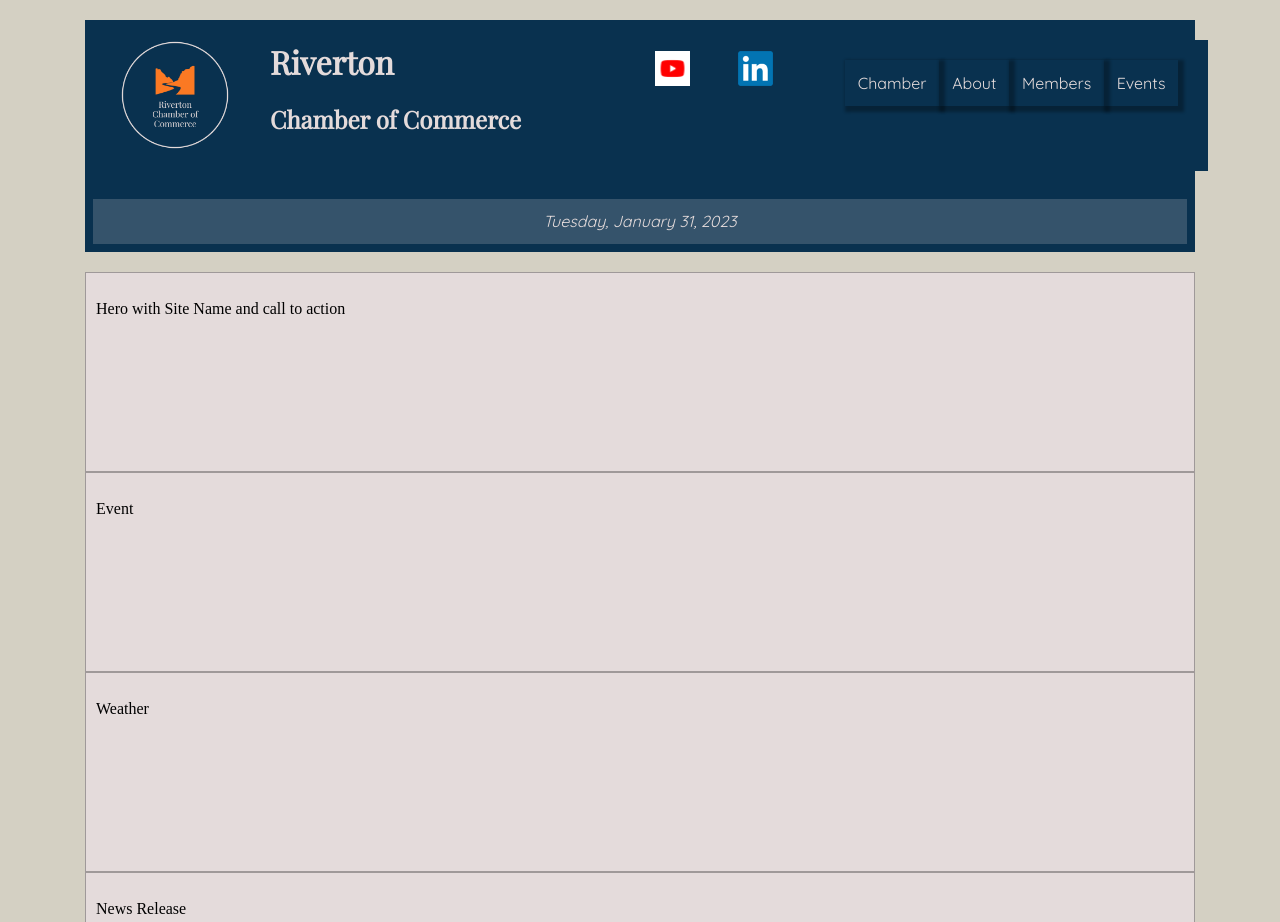
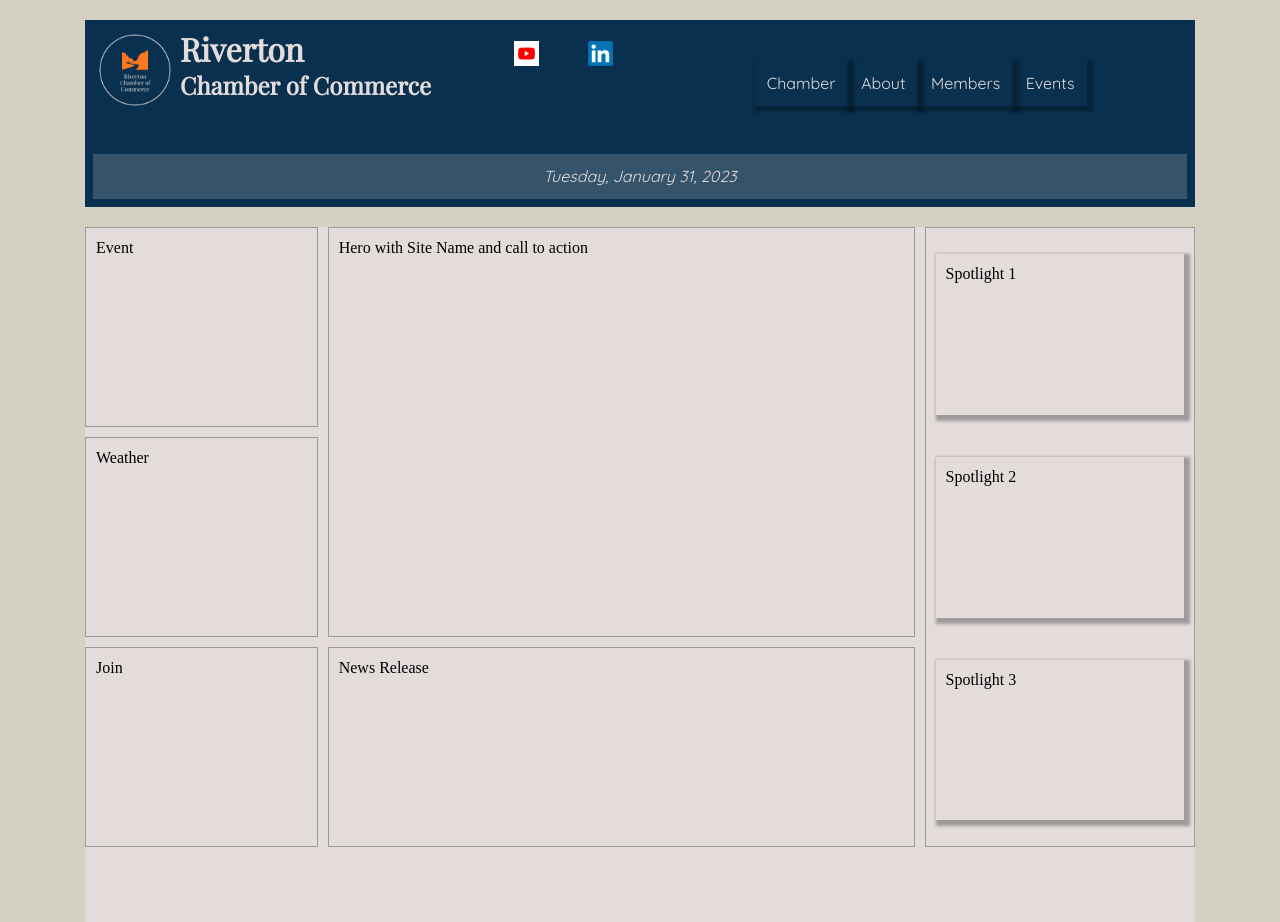
Before and after one commit to ghostofmoons/wdd230, a plain HTML site: page Chamber/index.html in a window 1280 px wide. Shown: the top 922 px of the page. Drawn offline with nearby package versions, Linux system fonts and the light colour scheme; a web font is replaced by a local one.

Commit message:
nav fixes

```diff
--- a/Chamber/index.html
+++ b/Chamber/index.html
@@ -23,10 +23,10 @@
     Social Media youtube, Linkin, linked image
     Site Navigation. home, events, committes, about, memeber
     todays Date -->
-    <header>
-        <div><img id="logo" src="images/RivertonLogo.png" alt="Riverton Chamber of Commerce Logo" width="150" height="150">
+    <header class ="head">
+        <div><img class="logo" src="images/RivertonLogo.png" alt="Riverton Chamber of Commerce Logo" width="150" height="150">
         </div>
-        <div id="heading">
+        <div class="heading">
             <h1>
                 Riverton
             </h1>
@@ -36,8 +36,8 @@
         </div>
         <div>
             <ul class="social">
-                <li><a href="https://www.youtube.com/rivertonutahgov"><img src="images/YouTube_social_white_square_(2017).svg.png" alt="YouTube" width="35" height="35"></a></li>
-                <li><a href="https://www.linkedin.com/company/rivertonutahgov"><img src="images/64px-LinkedIn_logo_initials.png" alt="Link in" width="35" height="35"></a></li>
+                <li><a href="https://www.youtube.com/rivertonutahgov"><img src="images/YouTube_social_white_square_(2017).svg.png" alt="YouTube" width="25" height="25"></a></li>
+                <li><a href="https://www.linkedin.com/company/rivertonutahgov"><img src="images/64px-LinkedIn_logo_initials.png" alt="Link in" width="25" height="25"></a></li>
             </ul>
         </div>
         <nav class="headNav">
@@ -52,15 +52,18 @@
         <div class="today"></div>
 
     </header>
-    <main>
-        <div><p>Hero with Site Name and call to action</p></div>
-        <div><p>Event</p></div>
-        <div><p>Weather</p></div>
-        <div><p>News Release</p></div>
-        <div class="spotlight">
+
+    <main class="main">
+        <div class ="hero">Hero with Site Name and call to action</div>
+        <div class ="event">Event</div>
+        <div class ="weather">Weather</div>
+        <div class ="news">News Release</div>
+        <div class ="spotlight">
             <p>Spotlight 1</p>
             <p>Spotlight 2</p>
+            <p class="spot3">Spotlight 3</p>
         </div>
+        <div class ="join">Join</div>
     </main>
 
 <!--Footer containing
--- a/Chamber/styles/base.css
+++ b/Chamber/styles/base.css
@@ -16,9 +16,9 @@
 /*Header apperance
     background color. Fonts and color for h1, h2, date, nav items
     grid set up*/
-    header {
+    .head {
         display: grid;
-        grid-template-columns: 1fr 2fr 1fr 1fr 1fr;
+        grid-template-columns: 95px repeat(4, auto);
         background-color: #09314F;
         align-content: center;
 
@@ -30,7 +30,7 @@
 
     h1, h2 {
         font-family: 'Playfair Display', serif;
-
+        line-height: .5;
     }
 
     .today, a {
@@ -47,8 +47,8 @@
 
     .social {
         grid-column: 3/4;
-        padding: 10px;
-        align-items: center;
+        padding: px;
+
      }
     ul.social {
         display: flex;
@@ -59,18 +59,24 @@
         display: block;
         padding: 5px;
     }
-    #logo{
+    .logo{
         grid-column: 1/2;
+        height: 100px;
+        width: 100px;
 
     }
     #heading {
         grid-column: 2/3;
+
 
     }
     #logo{
         padding-bottom: 15px;
 
         padding-left: 15px;
+    }
+    .headNav{
+        grid-column: 4/6;
     }
 
 /*Set up header navigation area*/
--- a/Chamber/styles/large.css
+++ b/Chamber/styles/large.css
@@ -12,7 +12,44 @@
    nav {
       padding: 20px;
       padding-right: 30px;
-      grid-column: 4/6;
+
    }
 
+
+   .main {
+      display: grid;
+      grid-template-columns: repeat(4, auto);
+      gap: 10px;
+  }
+
+  .event, .weather, .join {
+   grid-column: 1/2;
+  }
+
+  .event{
+   grid-row: 1/2;
+  }
+  .weather {
+   grid-row: 2/3;
+  }
+  .join, .news {
+   grid-row: 3/4;
+  }
+  .hero, .news {
+   grid-column: 2/4;
+  }
+  .spotlight {
+   grid-template-columns: auto;
+   grid-column: 4/5;
+   grid-row: 1/4;
+  }
+  .hero {
+   grid-row: 1/3;
+  }
+  p.spot3 {
+   display: block;
+  }
+
+
+
 }
--- a/Chamber/styles/medium.css
+++ b/Chamber/styles/medium.css
@@ -1,8 +1,29 @@
 /*Medium sized media starting at 768px*/
 @media only screen and (min-width: 768px){
+    .main {
+        display: grid;
+        grid-template-columns: repeat(3, auto);
+        gap: 10px;
+    }
 
+    .hero, .news, .spotlight, .join {
+        grid-column: 1/4;
 
+    }
 
-
-
+    .news {
+        grid-row: 2/3;
+    }
+    .spotlight {
+        grid-row: 3/4;
+    }
+    .join {
+        grid-row: 4/5;
+    }
+    .event {
+        grid-column: 1/3;
+    }
+    p.spot3 {
+        display: none;
+    }
 }
```
